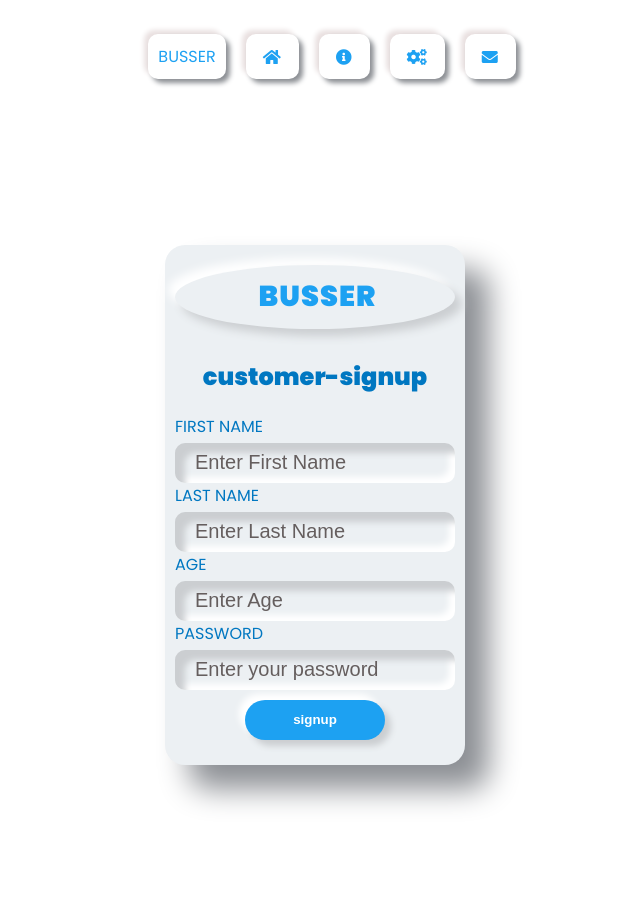
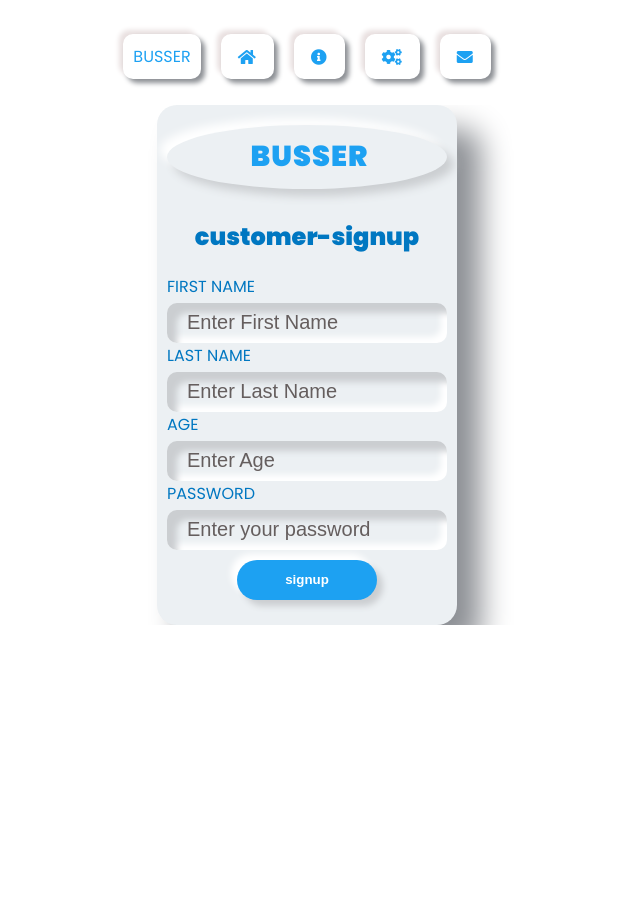
Before and after one commit to Marcuss00/web, a Django app: page / in a window 1280 px wide. Shown: the whole page, without its empty margins (333-973 px from the left). After the commit the page ends 625 px from the top, so only its background shows below. Run offline with Django 4.2, Linux system fonts and the light colour scheme.

Commit message:
update code

```diff
--- a/bus/home/static/style.css
+++ b/bus/home/static/style.css
@@ -12,7 +12,7 @@ ul {
 }
  .navbar {
       width: 400px;
-      margin-left: 50px;
+      margin-left: 0px;
       display: flex;
       justify-content: center;
       align-items: center;
@@ -51,8 +51,6 @@ i {
 
  }
 .form-body{
-    width: 100vw;
-    height: 100vh;
     display: flex;
     align-items: center;
     text-align: center;
```
Also changed, not shown: bus/home/templates/about.html (+17 -0 lines).
